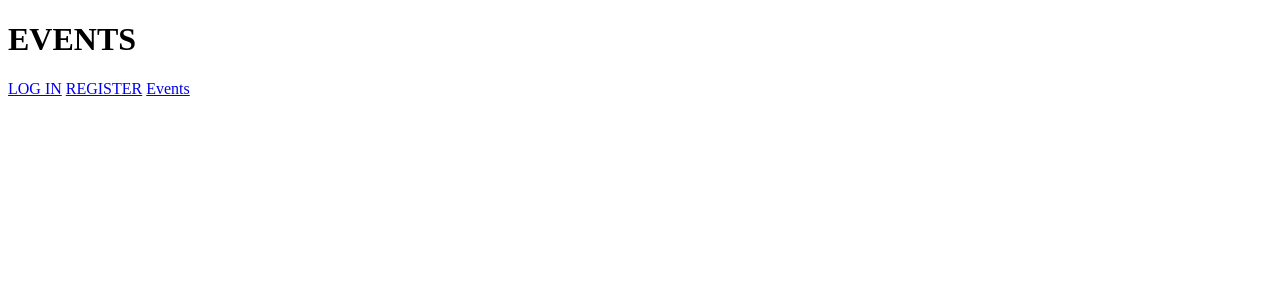
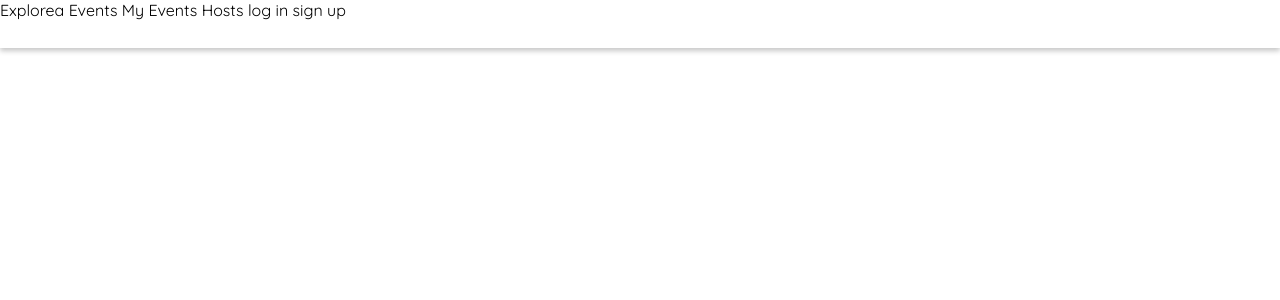
Before and after one commit to benkeanna/events, a Django app: template explorea/templates/events/index.html in a window 1280 px wide. Shown: the top 300 px of the page. Run offline with Django 3.2, Linux system fonts and the light colour scheme; the template is opened without the code that fills it, so the values that code supplies are empty.

Commit message:
First css, header.

```diff
--- a/explorea/templates/base.html
+++ b/explorea/templates/base.html
@@ -1,3 +1,5 @@
+{% load static %}
+
 <!DOCTYPE html>
 <html>
 <head>
@@ -5,27 +7,13 @@
 
     {% endblock title %}
 
+    <link rel="stylesheet" type="text/css" href="{% static 'css/base.css' %}">
 </head>
 <body>
-    <h1>EVENTS</h1>
-    <header>
-        {% if user.is_authenticated %}
 
-        <a href="/accounts/profile/">PROFILE</a>
-        <a href="/accounts/logout/">LOG OUT</a>
-        <p>{{ user.username }}</p>
+    {% include 'header.html' %}
 
-        {% else %}
-
-        <a href="/accounts/login/">LOG IN</a>
-        <a href="/accounts/register/">REGISTER</a>
-
-        {% endif %}
-        <a href="/events/">Events</a>
-    </header>
-    {% block content %}
-
-    {% endblock content %}
+    {% block content %}{% endblock content %}
 
 </body>
 </html>
--- a/explorea/templates/events/event_detail.html
+++ b/explorea/templates/events/event_detail.html
@@ -19,7 +19,9 @@
 <hr>
 
 <br>
-<a href="/events/{{ event.id }}/create_run/">Create new event run</a>
+    {% if user.is_authenticated %}
+        <a href="/events/{{ event.id }}/create_run/">Create new event run</a>
+    {% endif %}
 
 <table>
     <th>DATE</th><th>SEATS</th><th>PRICE</th>
--- a/explorea/templates/events/index.html
+++ b/explorea/templates/events/index.html
@@ -1,10 +1,6 @@
 {% extends 'base.html' %}
-
-{% block title %}
-<title>Events</title>
-{% endblock title %}
-
 
 {% block content %}
 
-{% endblock content %}
+
+{% endblock %}
--- /dev/null
+++ b/explorea/templates/header.html
@@ -0,0 +1,41 @@
+<header>
+
+    <div class="header-section">
+        <a class="nav-button" href="/">
+            Explorea
+        </a>
+    </div>
+
+    <div class="header-section">
+        <a class="nav-button" href="/events/">
+            Events
+        </a>
+        <a class="nav-button" href="/events/mine/">
+            My Events
+        </a>
+        <a class="nav-button" href="#">
+            Hosts
+        </a>
+    </div>
+
+    <div class="header-section">
+        {% if user.is_authenticated %}
+
+            <a class="nav-button" title="Profile" href="/accounts/profile/">
+                {{ user.username }}
+            </a>
+            <a class="nav-button" href="/accounts/logout/">
+                logout
+            </a>
+
+        {% else %}
+            <a class="nav-button" href="/accounts/login/">
+                log in
+            </a>
+            <a class="nav-button" href="/accounts/register/">
+                sign up
+            </a>
+        {% endif %}
+    </div>
+
+</header>
--- /dev/null
+++ b/static/css/base.css
@@ -0,0 +1,28 @@
+@import url('https://fonts.googleapis.com/css?family=Quicksand:300,400,500,700');
+
+* {
+    font-family: 'Quicksand', sans-serif;
+    margin: 0;
+    padding: 0;
+    box-sizing: border-box;
+}
+
+a {
+    color: #000;
+    text-decoration: none;
+}
+
+a:focus {
+    outline: none;
+}
+
+header {
+    height: 3rem;
+    width: 100%;
+    background-color: white;
+    box-shadow: 0 3px 5px rgba(200,200,200);
+}
+
+.header-section {
+    display: inline;
+}
```
